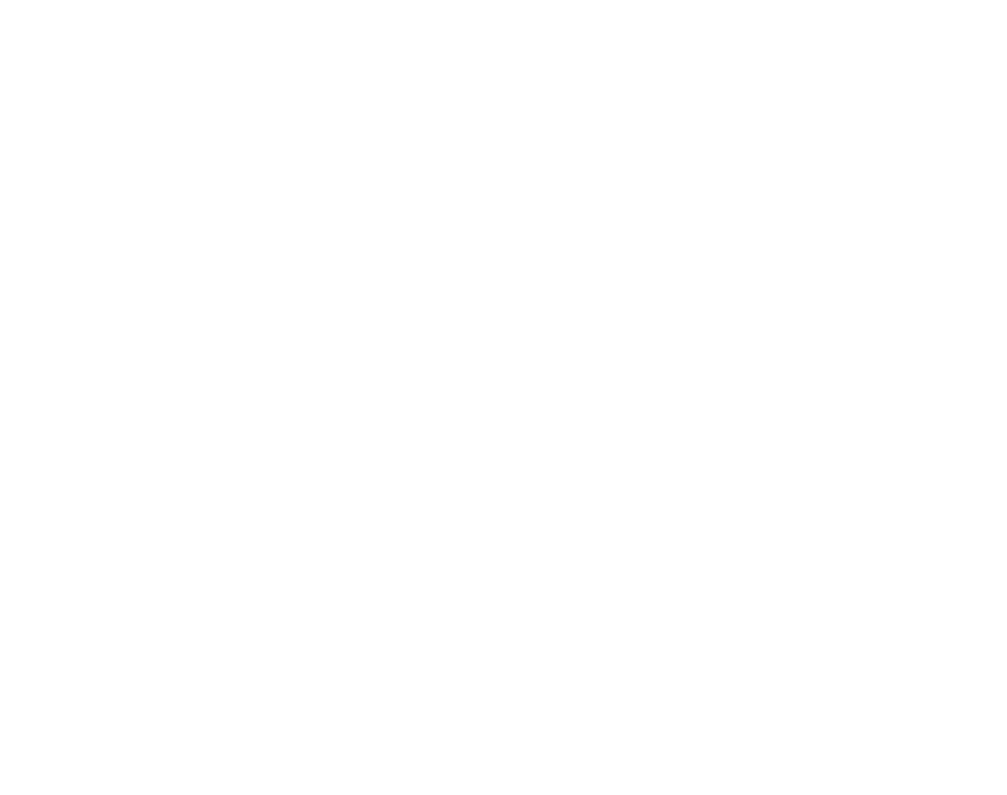
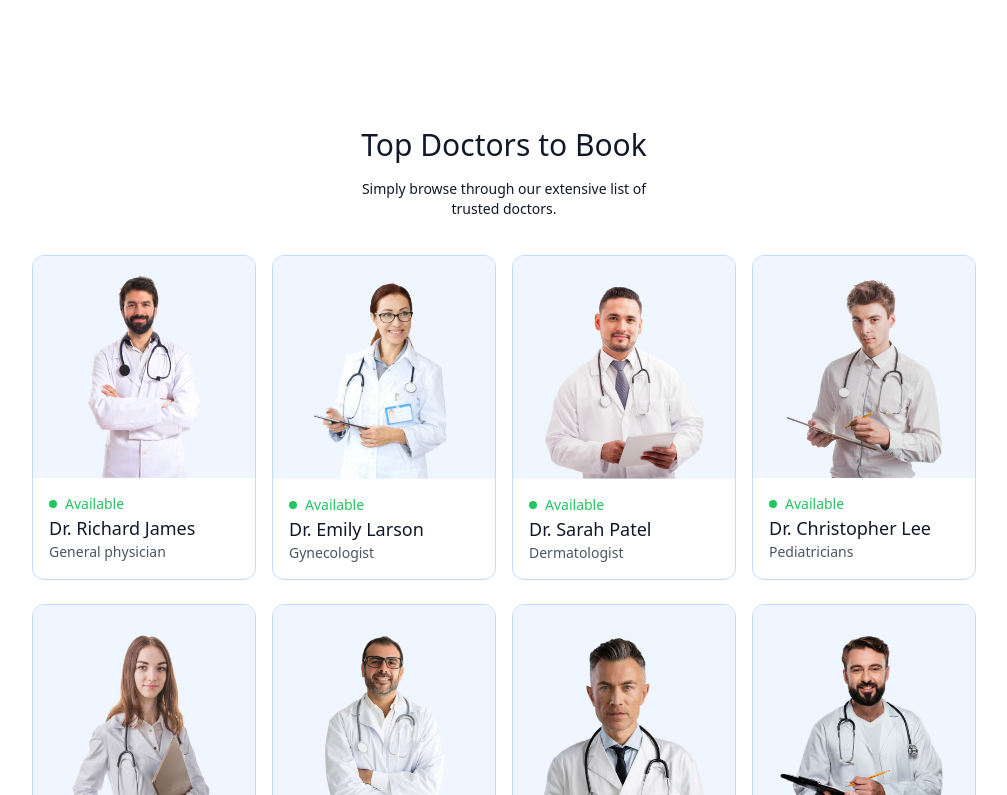
Before and after one commit to Shobhit-2204/Prescripto, a React (Vite) app in the folder frontend/: page / in a window 1280 px wide. Shown: the part 1005-1800 px from the top of the page, without its empty margins (136-1143 px from the left). Before the commit the page ends 1068 px from the top, so only its background shows below. Built offline with nearby package versions, Linux system fonts and the light colour scheme.

Commit message:
Added TopDoctors component to Home page

```diff
--- a/frontend/index.html
+++ b/frontend/index.html
@@ -2,7 +2,7 @@
 <html lang="en">
   <head>
     <meta charset="UTF-8" />
-    <link rel="icon" type="image/svg+xml" href="/vite.svg" />
+    <link rel="icon" type="image/svg+xml" href="./src/assets/logo.svg" />
     <meta name="viewport" content="width=device-width, initial-scale=1.0" />
     <title>Prescripto</title>
     <link rel="stylesheet" href="./src/index.css">
--- /dev/null
+++ b/frontend/src/components/TopDoctors.jsx
@@ -0,0 +1,32 @@
+import React from 'react'
+import { doctors } from '../assets/assets.js'
+import { useNavigate } from 'react-router-dom'
+
+const TopDoctors = () => {
+
+    const navigate = useNavigate()
+
+  return (
+    <div className='flex flex-col items-center gap-4 my-16 text-gray-900 md:mx-10'>
+       <h1 className='text-3xl font-medium'>Top Doctors to Book</h1>
+       <p className='sm:w-1/3 text-center text-sm'>Simply browse through our extensive list of trusted doctors.</p>
+       <div className='w-full grid grid-cols-auto gap-4 pt-5 gap-y-6 px-3 sm:px-0'>
+        {doctors.slice(0,10).map((item, index)=>(
+            <div onClick={()=>navigate(`/appointment/${item._id}`)} className='border border-blue-200 rounded-xl overflow-hidden cursor-pointer hover:translate-y-[-10px] transition-all duration-500' key={index}>
+                <img className='bg-blue-50' src={item.image} alt="" />
+                <div className='p-4'>
+                    <div className='flex items-center gap-2 text-sm text-center text-green-500'>
+                        <p className='w-2 h-2 bg-green-500 rounded-full'></p><p>Available</p>
+                    </div>
+                    <p className='text-gray-900 text-lg font-medium'>{item.name}</p>
+                    <p className='text-gray-600 text-sm'>{item.speciality}</p>
+                </div>
+            </div>
+        ))}
+       </div>
+       <button className='bg-blue-50 text-gray-600 px-12 py-3 rounded-full mt-10'>more</button>
+    </div>
+  )
+}
+
+export default TopDoctors
--- a/frontend/src/pages/Home.jsx
+++ b/frontend/src/pages/Home.jsx
@@ -1,12 +1,14 @@
 import React from 'react'
 import Header from '../components/Header.jsx'
 import SpecialityMenu from '../components/SpecialityMenu.jsx'
+import TopDoctors from '../components/TopDoctors.jsx'
 
 const Home = () => {
   return (
     <div>
       <Header/>
       <SpecialityMenu/>
+      <TopDoctors/>
     </div>
   )
 }
--- a/frontend/tailwind.config.js
+++ b/frontend/tailwind.config.js
@@ -8,6 +8,9 @@
     extend: {
       colors:{
         'primary':'#5F6FFF'
+      },
+      gridTemplateColumns:{
+        'auto':'repeat(auto-fill, minmax(200px, 1fr))'
       }
     },
   },
```
